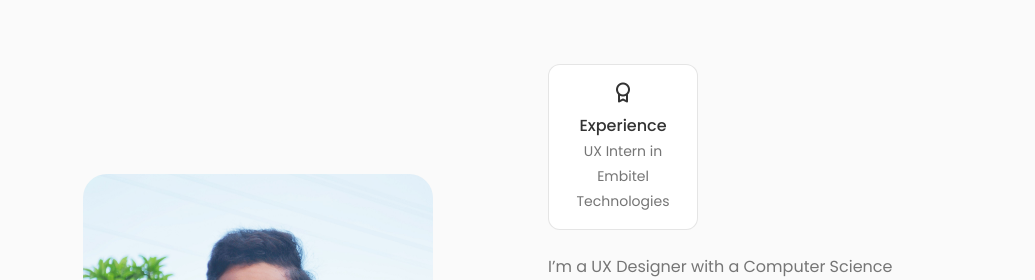
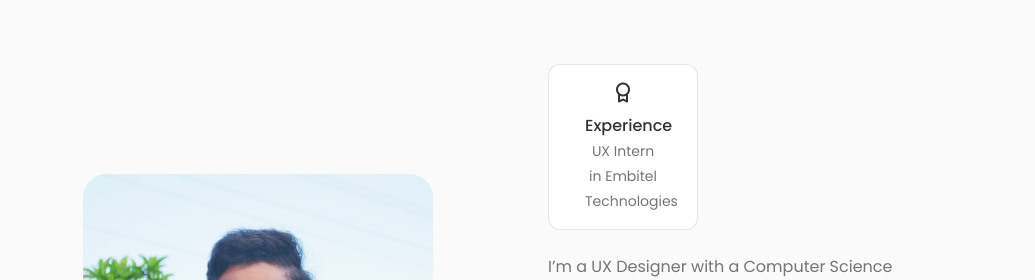
Before and after one commit to Rajesh-mm/Portfolio, a React (Create React App) app: page / in a window 1280 px wide. Shown: the part 814-1094 px from the top of the page, without its empty margins (124-1159 px from the left). Built offline with nearby package versions, Linux system fonts and the light colour scheme.

Commit message:
Update about.css

```diff
--- a/src/components/about/about.css
+++ b/src/components/about/about.css
@@ -21,7 +21,7 @@
     border: 1px solid rgba(0, 0, 0, 0.1);
     border-radius: 0.75rem;
     text-align: center;
-    padding: 1rem 1.25rem;
+    padding: 1rem 2.25rem;
 }
 
 .about__icon {
```
